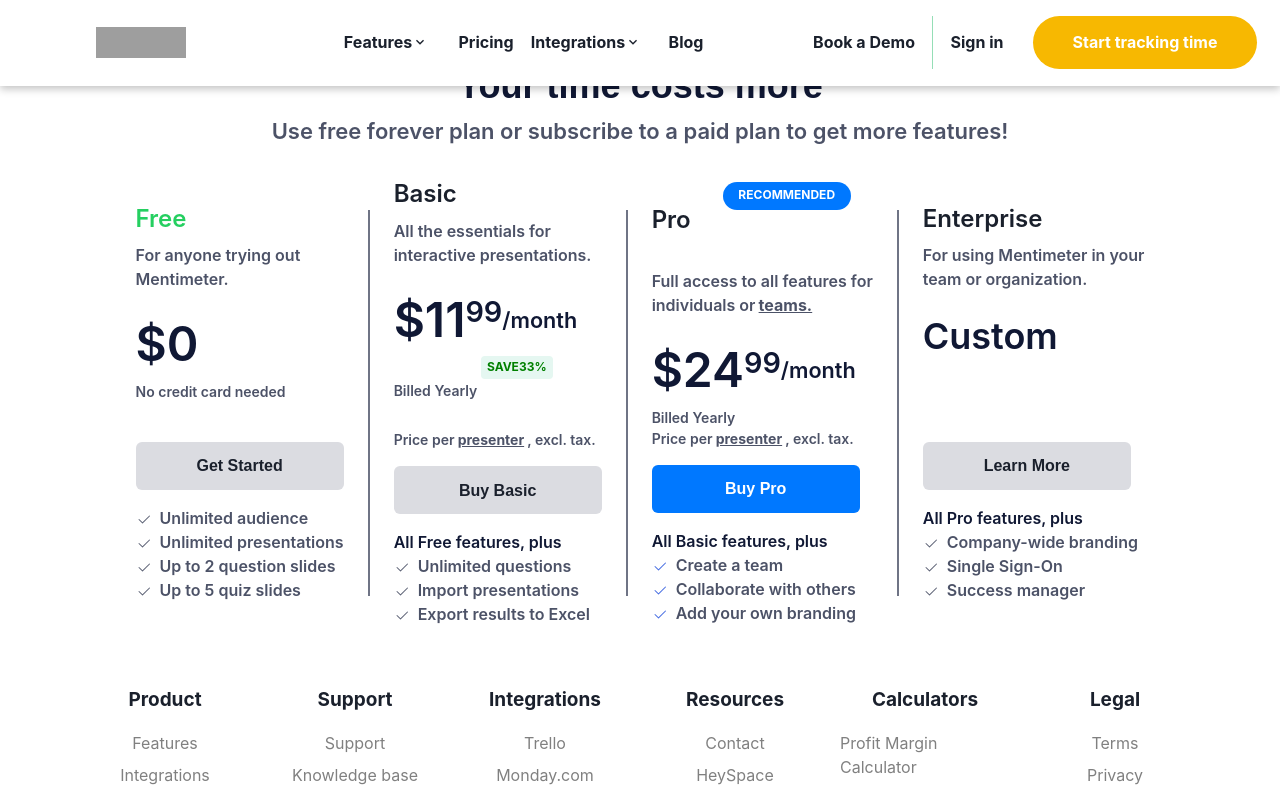
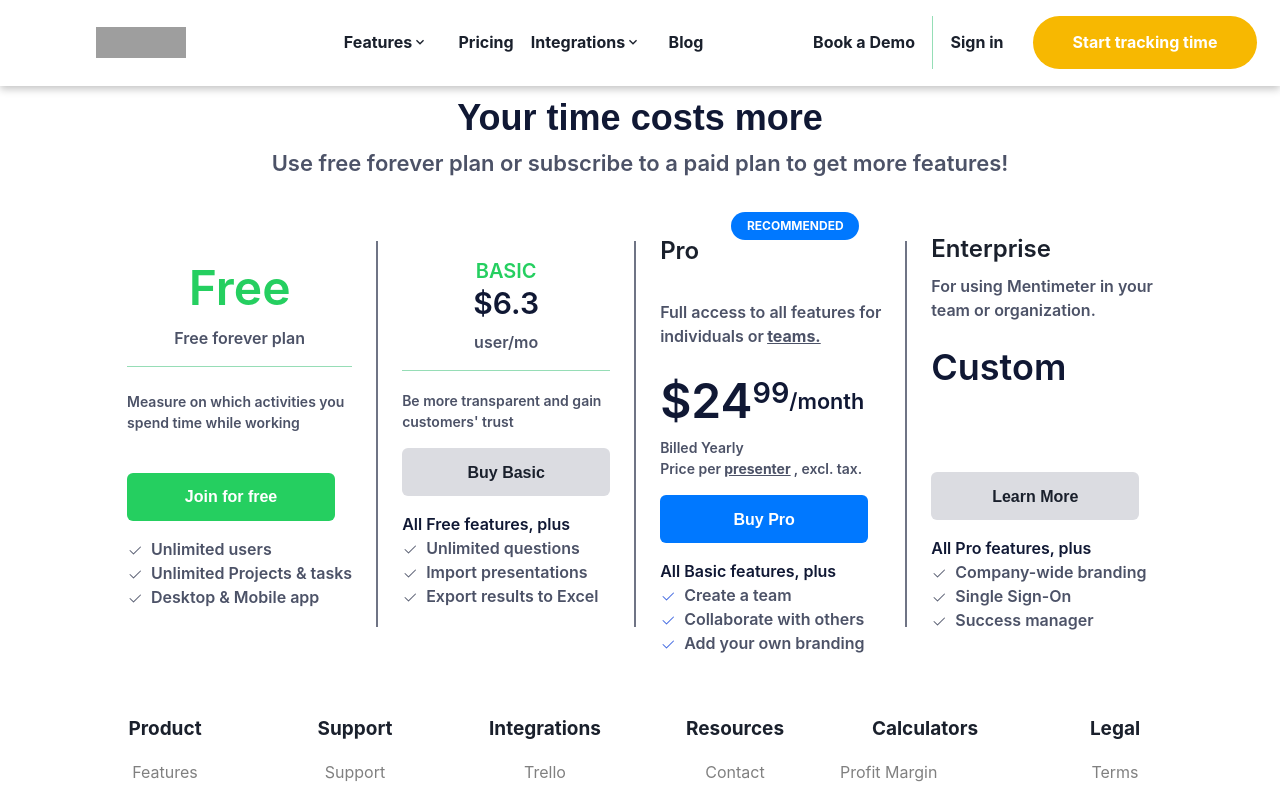
Before and after one commit to Lakhan9525/daily-purpose-3625, a React (Create React App) app in the folder Frontend/: page /pricing in a window 1280 px wide. Shown: the top 788 px of the page. Built offline with nearby package versions, Linux system fonts and the light colour scheme; grey boxes are pictures that could not be loaded.

Commit message:
pricing updates

```diff
--- a/Frontend/src/Pages/PricingPage/BasicPlan.jsx
+++ b/Frontend/src/Pages/PricingPage/BasicPlan.jsx
@@ -3,6 +3,7 @@ import {
   Badge,
   Box,
   Button,
+  Divider,
   Heading,
   List,
   ListIcon,
@@ -19,77 +20,47 @@ const BasicPlan = () => {
     <VStack>
       <List textAlign="left">
         <Box>
-          <Heading as="h3" fontWeight="semibold" fontSize="2xl">
-            Basic
+          <Heading
+            color="rgb(37,207,96)"
+            as="h3"
+            fontWeight="semibold"
+            fontSize="xl"
+            textAlign="center"
+          >
+            BASIC
           </Heading>
         </Box>
 
-        <Box mt="0.6rem">
-          <Text color="rgba(16, 24, 52, 0.75)" fontWeight="semibold">
-            All the essentials for
-          </Text>
-          <Text color="rgba(16, 24, 52, 0.75)" fontWeight="semibold">
-            interactive presentations.
-          </Text>
-        </Box>
-
-        <Box mt="1.5rem">
+        <Box mt="0.1rem">
           <Heading
             fontWeight="semibold"
             fontFamily="body"
-            fontSize="5xl"
+            fontSize="3xl"
+            textAlign="center"
             color="rgb(16,24,52)"
           >
-            $11
-            <Text as="sup" fontSize="1.8rem">
-              99<Text as="sub">/month</Text>
+            $6.3
+          </Heading>
+          <Box mt="0.6rem">
+            <Text
+              textAlign="center"
+              color="rgba(16, 24, 52, 0.75)"
+              fontWeight="semibold"
+            >
+              user/mo
             </Text>
-          </Heading>
+          </Box>
+          <Box bgColor="rgb(37,207,96)" mt="1rem">
+            <Divider />
+          </Box>
           <Text
-            mt="0.5rem"
+            mt="1.2rem"
             color="rgba(16, 24, 52, 0.75)"
             fontSize="sm"
             fontWeight="semibold"
           >
-            Billed Yearly{" "}
-            <Badge
-              variant="subtle"
-              backgroundColor="rgb(229,247,241)"
-              color="green"
-              height="23px"
-              textAlign="center"
-              borderRadius="4px"
-              width="4.5rem"
-              padding="0.1rem"
-            >
-              SAVE33%
-            </Badge>
-            <Box display="flex" gap="0.2rem">
-              <Text>Price per </Text>
-
-              <Tooltip
-                width="12rem"
-                height="5rem"
-                hasArrow
-                placement="top"
-                label="The creator and host of an interactive Mentimeter presentation"
-                bg="blackAlpha.900"
-                color="white"
-                textAlign="match-parent"
-                pt="0.5rem"
-                pl="0.7rem"
-              >
-                <Text
-                  textDecorationLine="underline"
-                  cursor="help"
-                  fontWeight="bold"
-                >
-                  presenter{" "}
-                </Text>
-              </Tooltip>
-
-              <Text>, excl. tax.</Text>
-            </Box>
+            <Text>Be more transparent and gain</Text>
+            <Text>customers' trust</Text>
           </Text>
         </Box>
 
--- a/Frontend/src/Pages/PricingPage/FreePlan.jsx
+++ b/Frontend/src/Pages/PricingPage/FreePlan.jsx
@@ -1,6 +1,7 @@
 import {
   Box,
   Button,
+  Divider,
   Heading,
   List,
   ListIcon,
@@ -23,37 +24,36 @@ const FreePlan = ({ display }) => {
             color="rgb(37,207,96)"
             as="h3"
             fontWeight="semibold"
-            fontSize="2xl"
+            fontSize="5xl"
+            textAlign="center"
           >
             Free
           </Heading>
         </Box>
 
         <Box mt="0.6rem">
-          <Text color="rgba(16, 24, 52, 0.75)" fontWeight="semibold">
-            For anyone trying out
-          </Text>
-          <Text color="rgba(16, 24, 52, 0.75)" fontWeight="semibold">
-            Mentimeter.
+          <Text
+            textAlign="center"
+            color="rgba(16, 24, 52, 0.75)"
+            fontWeight="semibold"
+          >
+            Free forever plan
           </Text>
         </Box>
 
+        <Box bgColor="rgb(37,207,96)" mt="1rem">
+          <Divider />
+        </Box>
+
         <Box mt="1.5rem">
-          <Heading
-            fontWeight="semibold"
-            fontFamily="body"
-            fontSize="5xl"
-            color="rgb(16,24,52)"
-          >
-            $0
-          </Heading>
           <Text
             mt="0.5rem"
             color="rgba(16, 24, 52, 0.75)"
             fontSize="sm"
             fontWeight="semibold"
           >
-            No credit card needed
+            <Text>Measure on which activities you</Text>
+            <Text>spend time while working</Text>
           </Text>
         </Box>
 
@@ -62,14 +62,14 @@ const FreePlan = ({ display }) => {
             mt="2.5rem"
             width="13rem"
             height="3rem"
-            backgroundColor="rgb(219,220,225)"
-            _hover={{ backgroundColor: "gray" }}
+            backgroundColor="rgb(37,207,96)"
+            _hover={{ backgroundColor: "green.600" }}
             onClick={() => {
               navigate(`/signup?referral=${display}`);
             }}
           >
-            <Text fontFamily="sans-serif" fontWeight="bold">
-              Get Started
+            <Text color="white" fontFamily="sans-serif" fontWeight="bold">
+              Join for free
             </Text>
           </Button>
         </Box>
@@ -78,19 +78,15 @@ const FreePlan = ({ display }) => {
           <List textAlign="left">
             <ListItem color="rgba(16, 24, 52, 0.75)" fontWeight="semibold">
               <ListIcon as={BsCheck2} color="rgb(87,93,113)" />
-              Unlimited audience
+              Unlimited users
             </ListItem>
             <ListItem color="rgba(16, 24, 52, 0.75)" fontWeight="semibold">
               <ListIcon as={BsCheck2} color="rgb(87,93,113)" />
-              Unlimited presentations
+              Unlimited Projects & tasks
             </ListItem>
             <ListItem color="rgba(16, 24, 52, 0.75)" fontWeight="semibold">
               <ListIcon as={BsCheck2} color="rgb(87,93,113)" />
-              Up to 2 question slides
-            </ListItem>
-            <ListItem color="rgba(16, 24, 52, 0.75)" fontWeight="semibold">
-              <ListIcon as={BsCheck2} color="rgb(87,93,113)" />
-              Up to 5 quiz slides
+              Desktop & Mobile app
             </ListItem>
           </List>
         </Box>
--- a/Frontend/src/Pages/PricingPage/PricingPage.jsx
+++ b/Frontend/src/Pages/PricingPage/PricingPage.jsx
@@ -30,7 +30,7 @@ const PricingPage = () => {
         }}
       /> */}
 
-      <Stack mt="4rem">
+      <Stack mt="6rem">
         <VStack>
           {/* Give Everyone A Voice */}
           <Heading
```
